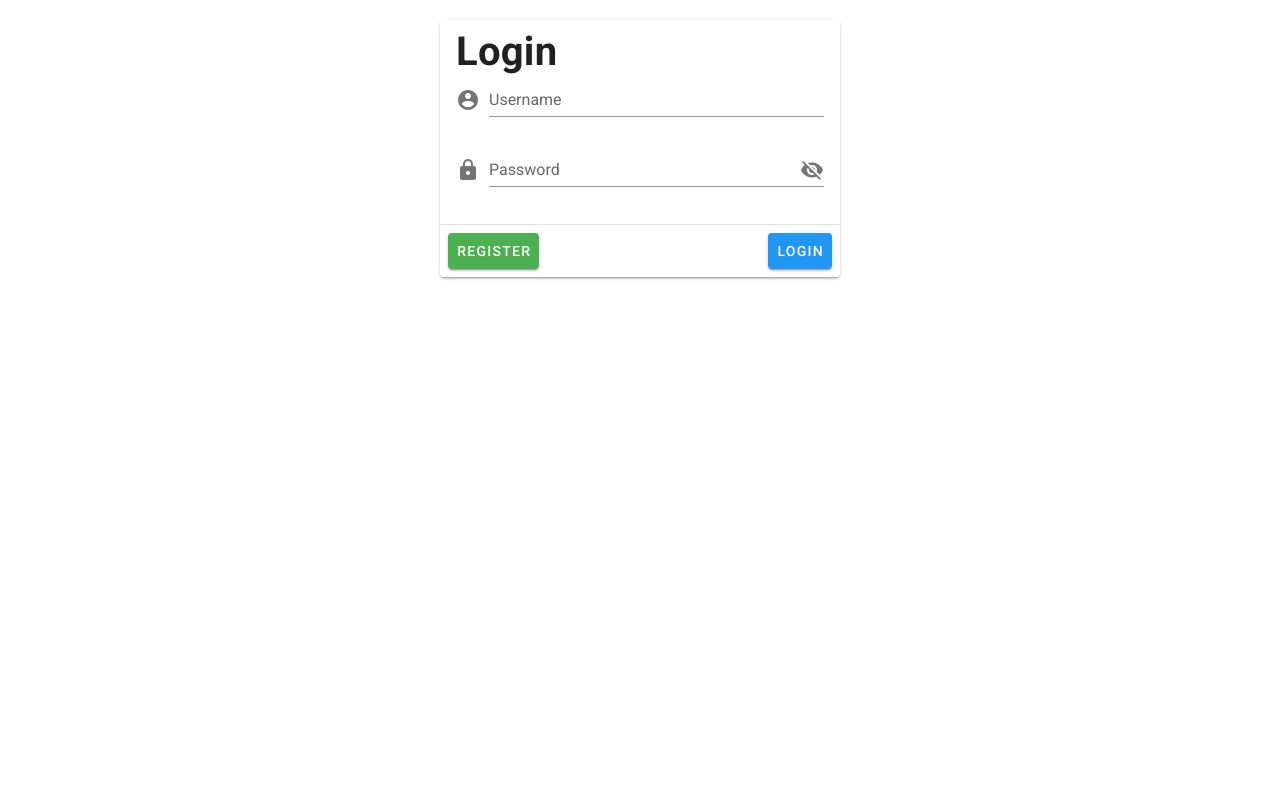
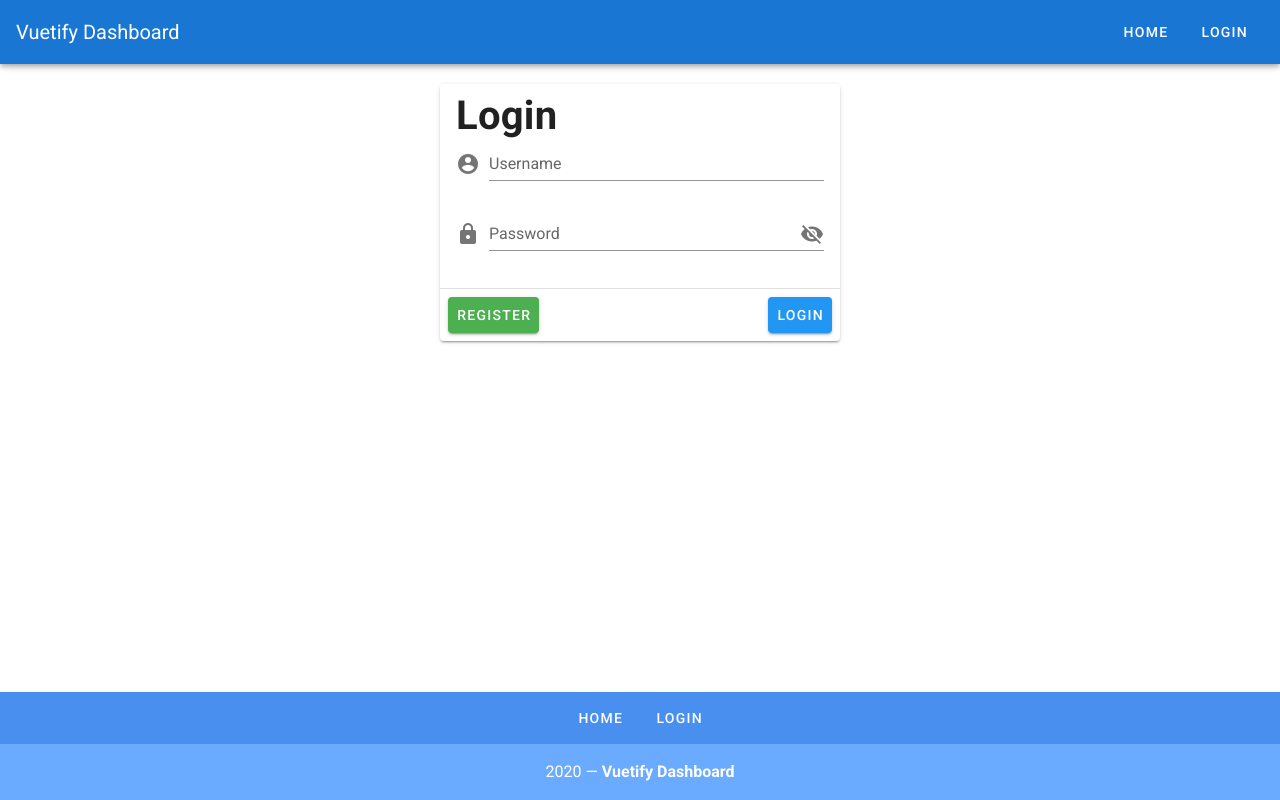
Before and after one commit to dpetrova/vue-vuetify, a Vue app: page / in a window 1280 px wide. Built offline with nearby package versions, Linux system fonts and the light colour scheme.

Commit message:
add a global header and footer

```diff
--- a/src/App.vue
+++ b/src/App.vue
@@ -1,5 +1,13 @@
 <template>
   <v-app>
+    <v-app-bar app color="primary" dark>
+      <v-toolbar-title>Vuetify Dashboard</v-toolbar-title>
+      <v-spacer></v-spacer>
+      <v-btn text rounded>Home</v-btn>
+      <v-btn text rounded>Login</v-btn>
+    </v-app-bar>
+    <v-content>
+      <!-- Login Module -->
       <v-card width="400" class="mt-5 mx-auto">
         <v-card-title class="pb-0">
           <h1>Login</h1>
@@ -23,6 +31,24 @@
           <v-btn color="info">Login</v-btn>
           </v-card-actions>
       </v-card>
+    </v-content>
+    <v-footer color="primary lighten-1" padless>
+      <v-layout justify-center wrap>
+        <v-btn
+          v-for="link in links"
+          :key="link"
+          color="white"
+          text
+          rounded
+          class="my-2"
+        >
+          {{ link }}
+        </v-btn>
+        <v-flex primary lighten-2 py-4 text-center white--text xs12>
+          {{ new Date().getFullYear() }} — <strong>Vuetify Dashboard</strong>
+        </v-flex>
+      </v-layout>
+    </v-footer>
   </v-app>
 </template>
 
@@ -30,7 +56,8 @@
 export default {
   name: "App",
   data: () => ({
-    showPassword: false
+    showPassword: false,
+    links: ["Home", "Login"]
   })
 };
 </script>
```
Lines whose indentation alone changed are shown as unchanged.
